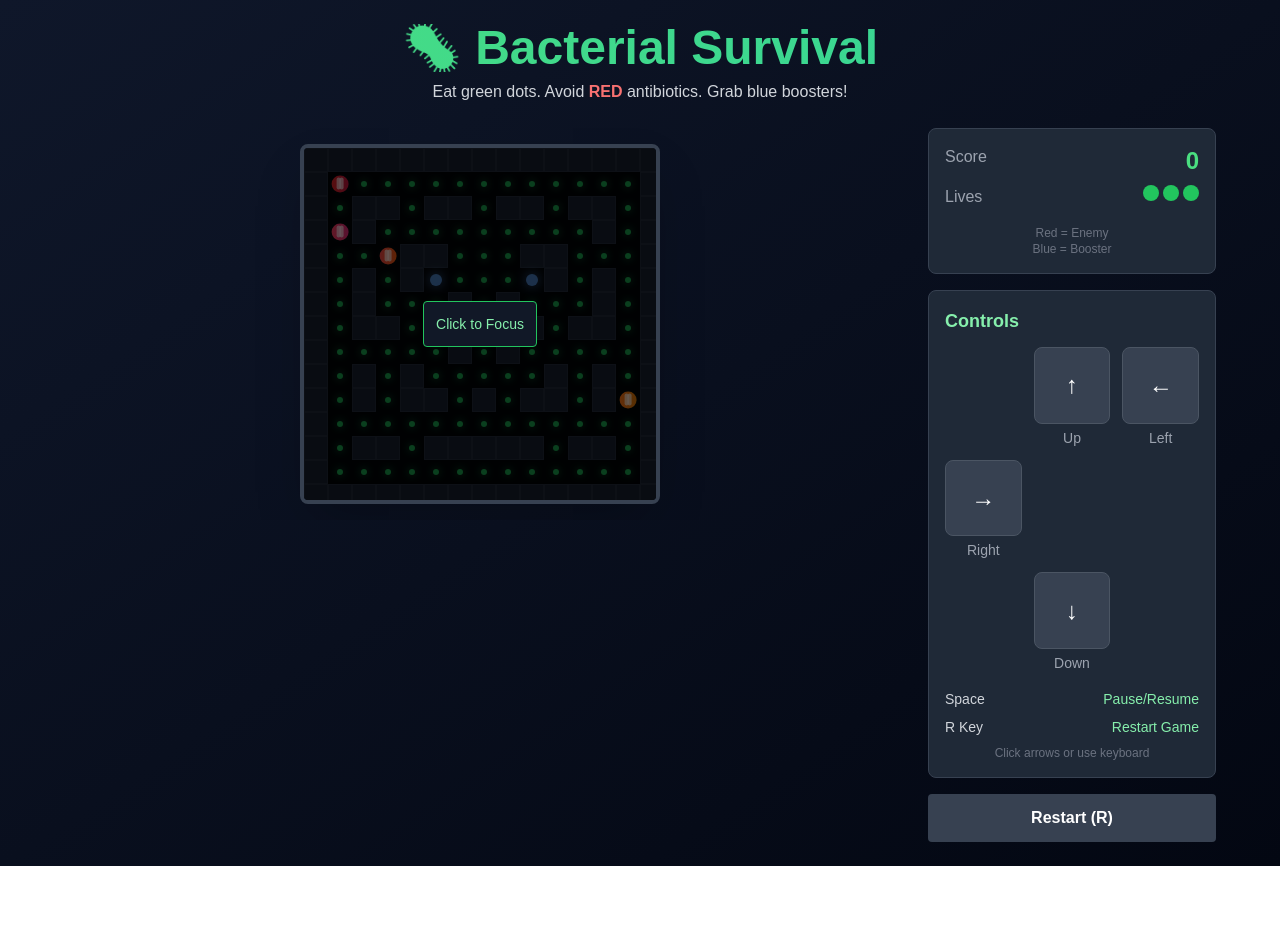
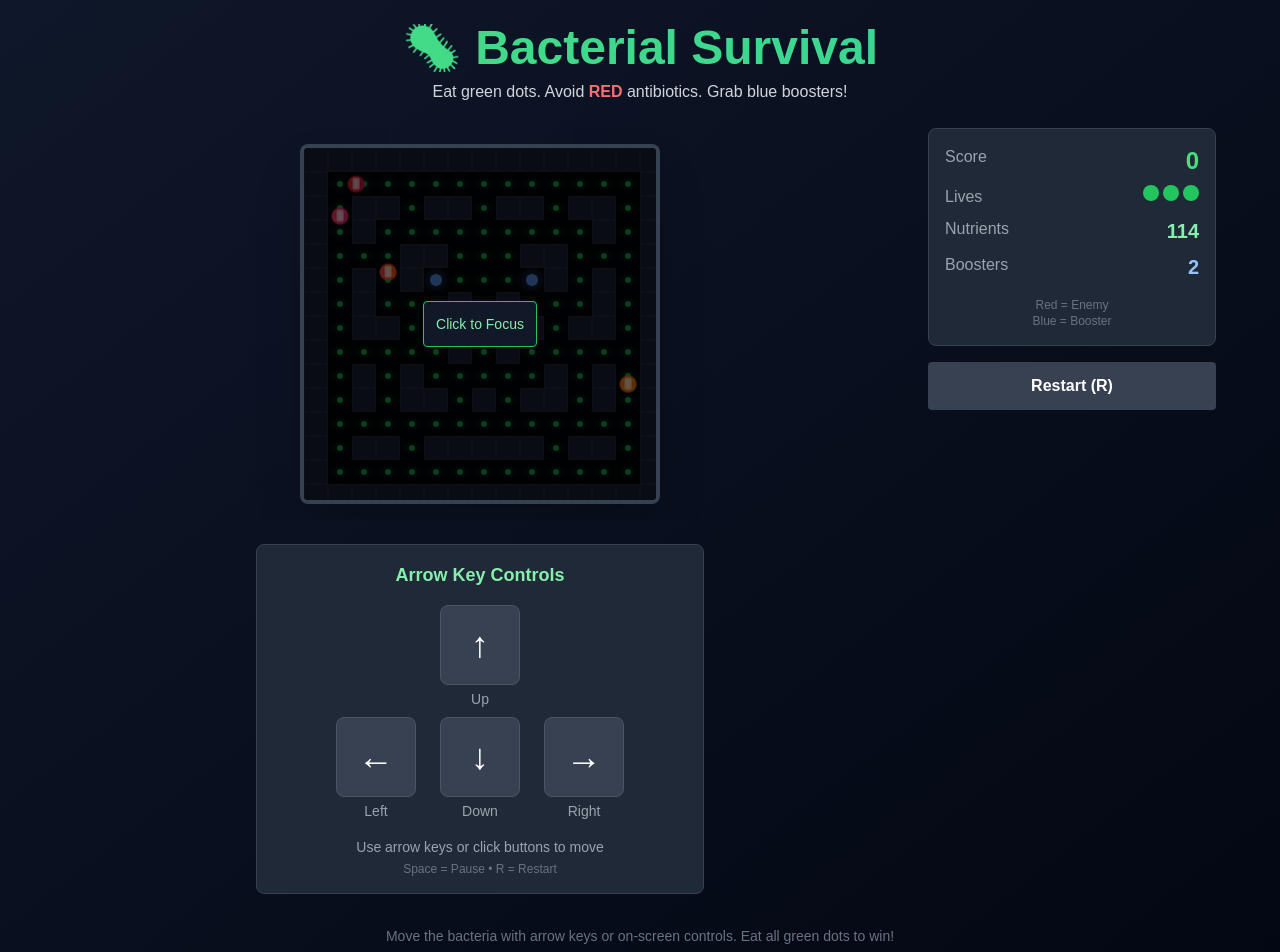
Before and after one commit to fidelismee/amr-pacman, a Next.js app: page / in a window 1280 px wide. Shown: the top 952 px of the page. Before the commit the page ends 866 px from the top, so only its background shows below. Built offline with nearby package versions, Linux system fonts and the light colour scheme.

Commit message:
feat: add arrow key controls and enhance game instructions for better user experience

```diff
--- a/app/game/components/BacteriaGame.tsx
+++ b/app/game/components/BacteriaGame.tsx
@@ -483,9 +483,67 @@ const BacteriaGame = () => {
                 </div>
               </div>
             </div>
+
+            {/* Arrow Key Controls - Positioned below game board */}
+            <div className="mt-6 w-full max-w-md">
+              <div className="bg-gray-800 p-4 rounded-lg border border-gray-700">
+                <h3 className="text-lg font-bold mb-4 text-green-300 text-center">Arrow Key Controls</h3>
+
+                <div className="flex flex-col items-center">
+                  {/* Up arrow */}
+                  <div className="mb-2">
+                    <button
+                      onClick={() => nextDirectionRef.current = 'up'}
+                      className="w-20 h-20 flex items-center justify-center bg-gray-700 hover:bg-gray-600 rounded-lg border border-gray-600 active:bg-gray-500 transition-colors"
+                    >
+                      <div className="text-4xl">↑</div>
+                    </button>
+                    <div className="text-center text-sm text-gray-400 mt-1">Up</div>
+                  </div>
+
+                  {/* Middle row: Left, Down, Right */}
+                  <div className="flex items-center gap-6">
+                    <div>
+                      <button
+                        onClick={() => nextDirectionRef.current = 'left'}
+                        className="w-20 h-20 flex items-center justify-center bg-gray-700 hover:bg-gray-600 rounded-lg border border-gray-600 active:bg-gray-500 transition-colors"
+                      >
+                        <div className="text-4xl">←</div>
+                      </button>
+                      <div className="text-center text-sm text-gray-400 mt-1">Left</div>
+                    </div>
+
+                    <div>
+                      <button
+                        onClick={() => nextDirectionRef.current = 'down'}
+                        className="w-20 h-20 flex items-center justify-center bg-gray-700 hover:bg-gray-600 rounded-lg border border-gray-600 active:bg-gray-500 transition-colors"
+                      >
+                        <div className="text-4xl">↓</div>
+                      </button>
+                      <div className="text-center text-sm text-gray-400 mt-1">Down</div>
+                    </div>
+
+                    <div>
+                      <button
+                        onClick={() => nextDirectionRef.current = 'right'}
+                        className="w-20 h-20 flex items-center justify-center bg-gray-700 hover:bg-gray-600 rounded-lg border border-gray-600 active:bg-gray-500 transition-colors"
+                      >
+                        <div className="text-4xl">→</div>
+                      </button>
+                      <div className="text-center text-sm text-gray-400 mt-1">Right</div>
+                    </div>
+                  </div>
+
+                  <div className="mt-4 text-sm text-gray-400 text-center">
+                    <p>Use arrow keys or click buttons to move</p>
+                    <p className="text-xs text-gray-500 mt-1">Space = Pause • R = Restart</p>
+                  </div>
+                </div>
+              </div>
+            </div>
           </div>
 
-          {/* Stats and Controls */}
+          {/* Stats Panel */}
           <div className="lg:w-72 w-full space-y-4">
             <div className="bg-gray-800 p-4 rounded-lg border border-gray-700">
               <div className="flex justify-between mb-2">
@@ -500,75 +558,27 @@ const BacteriaGame = () => {
                   ))}
                 </div>
               </div>
+              <div className="flex justify-between mb-2">
+                <span className="text-gray-400">Nutrients</span>
+                <span className="text-xl font-bold text-green-300">{remainingNutrients}</span>
+              </div>
+              <div className="flex justify-between mb-2">
+                <span className="text-gray-400">Boosters</span>
+                <span className="text-xl font-bold text-blue-300">{remainingBoosters}</span>
+              </div>
               <div className="text-xs text-center text-gray-500 mt-4">
                 Red = Enemy <br/> Blue = Booster
-              </div>
-            </div>
-
-            {/* Arrow Key Controls */}
-            <div className="bg-gray-800 p-4 rounded-lg border border-gray-700">
-              <h3 className="text-lg font-bold mb-3 text-green-300">Controls</h3>
-
-              <div className="grid grid-cols-3 gap-3 mb-4">
-                <div className="col-start-2">
-                  <button
-                    onClick={() => nextDirectionRef.current = 'up'}
-                    className="w-full aspect-square flex items-center justify-center bg-gray-700 hover:bg-gray-600 rounded-lg border border-gray-600 active:bg-gray-500 transition-colors"
-                  >
-                    <div className="text-2xl">↑</div>
-                  </button>
-                  <div className="text-center text-sm text-gray-400 mt-1">Up</div>
-                </div>
-
-                <div>
-                  <button
-                    onClick={() => nextDirectionRef.current = 'left'}
-                    className="w-full aspect-square flex items-center justify-center bg-gray-700 hover:bg-gray-600 rounded-lg border border-gray-600 active:bg-gray-500 transition-colors"
-                  >
-                    <div className="text-2xl">←</div>
-                  </button>
-                  <div className="text-center text-sm text-gray-400 mt-1">Left</div>
-                </div>
-
-                <div className="col-start-2 row-start-3">
-                  <button
-                    onClick={() => nextDirectionRef.current = 'down'}
-                    className="w-full aspect-square flex items-center justify-center bg-gray-700 hover:bg-gray-600 rounded-lg border border-gray-600 active:bg-gray-500 transition-colors"
-                  >
-                    <div className="text-2xl">↓</div>
-                  </button>
-                  <div className="text-center text-sm text-gray-400 mt-1">Down</div>
-                </div>
-
-                <div className="row-start-2">
-                  <button
-                    onClick={() => nextDirectionRef.current = 'right'}
-                    className="w-full aspect-square flex items-center justify-center bg-gray-700 hover:bg-gray-600 rounded-lg border border-gray-600 active:bg-gray-500 transition-colors"
-                  >
-                    <div className="text-2xl">→</div>
-                  </button>
-                  <div className="text-center text-sm text-gray-400 mt-1">Right</div>
-                </div>
-              </div>
-
-              <div className="space-y-2 text-sm">
-                <div className="flex items-center justify-between">
-                  <span className="text-gray-300">Space</span>
-                  <span className="text-green-300">Pause/Resume</span>
-                </div>
-                <div className="flex items-center justify-between">
-                  <span className="text-gray-300">R Key</span>
-                  <span className="text-green-300">Restart Game</span>
-                </div>
-                <div className="text-xs text-gray-500 text-center mt-2">
-                  Click arrows or use keyboard
-                </div>
               </div>
             </div>
 
             <button onClick={initializeGame} className="w-full py-3 bg-gray-700 hover:bg-gray-600 rounded font-bold">Restart (R)</button>
           </div>
         </div>
+
+        <footer className="mt-8 text-center text-gray-500 text-sm">
+          <p>Move the bacteria with arrow keys or on-screen controls. Eat all green dots to win!</p>
+          <p className="mt-2">Avoid red antibiotics unless you have a blue booster active.</p>
+        </footer>
       </div>
     </div>
   );
```
